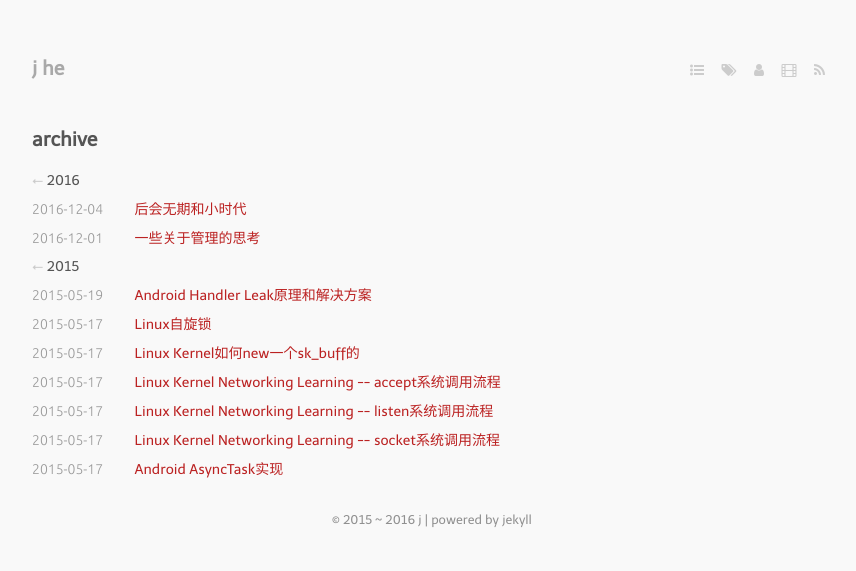
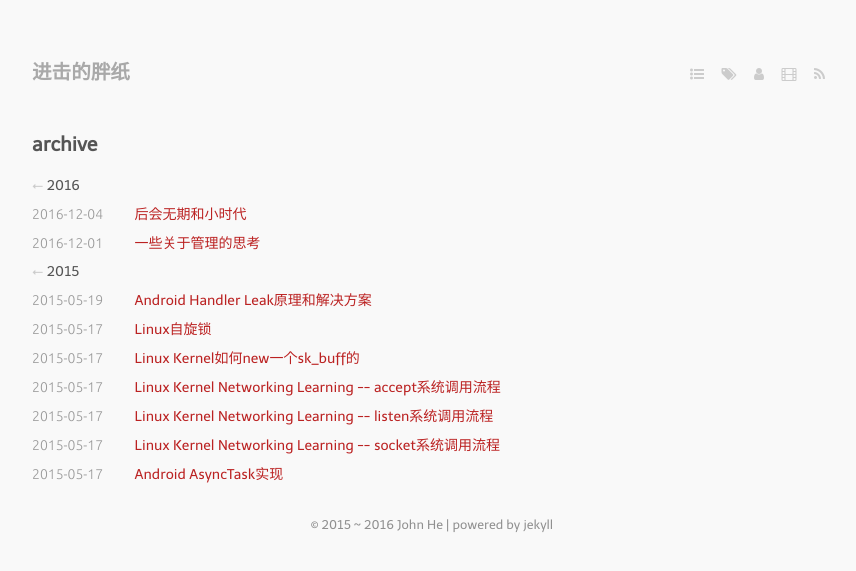
Before and after one commit to johnhx/johnhx.github.io, a Jekyll site: the page built from archive.markdown, in a window 1280 px wide. Shown: the top 571 px of the page, without its empty margins (208-1064 px from the left). Built offline with Jekyll 4.4.1, drawn with Linux system fonts in a browser that asks for light colours; nearby versions of some CDN libraries; Markdown is read by kramdown in place of the engine named in the settings.

Commit message:
fix title

```diff
--- a/_config.yml
+++ b/_config.yml
@@ -1,10 +1,10 @@
 markdown: rdiscount
 highlighter: pygments
 permalink: /:year/:month/:day/:title.html
-name: "j he"
+name: "进击的胖纸"
 markdown: rdiscount
 
-author: "j"
+author: "John He"
 atom-baseurl: "http://johnhx.github.io"
 disqus: "gopherwood"
 
```
Also changed, not shown: 1 other file.
